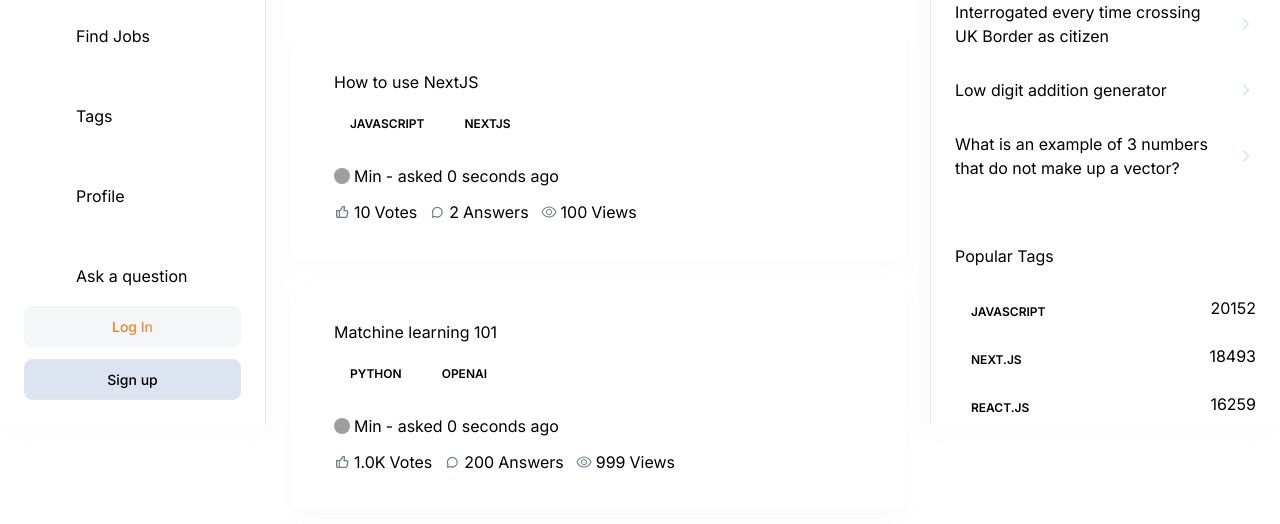
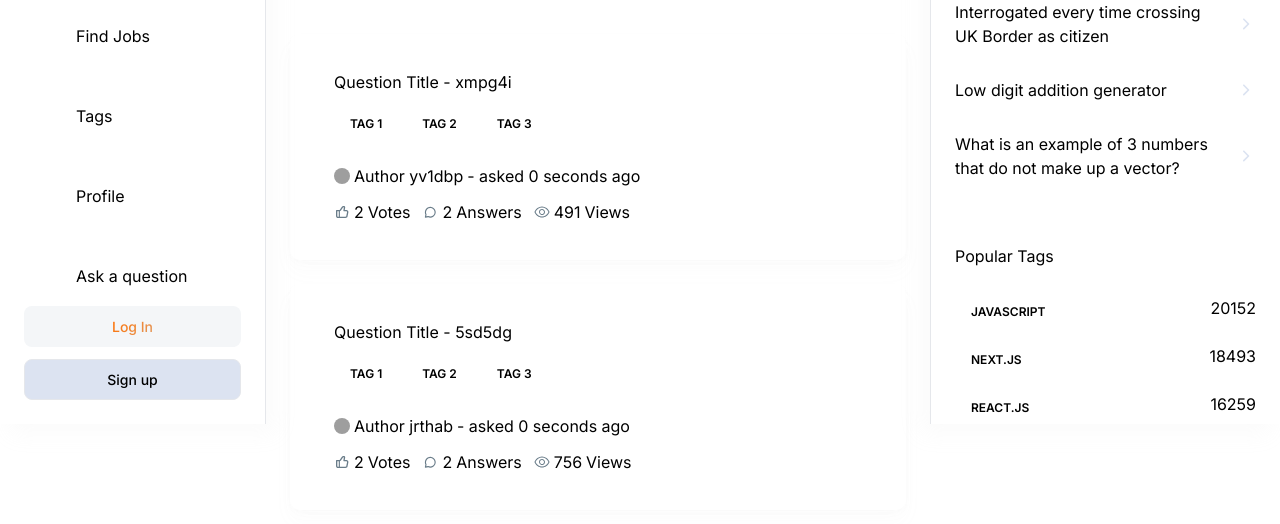
Before and after one commit to KSuphawit/minoverflow, a Next.js app: page / in a window 1280 px wide. Shown: the part 376-900 px from the top of the page. Built offline with nearby package versions, Linux system fonts and the light colour scheme; no server answers; grey boxes are pictures that could not be loaded.

Commit message:
fix: mockdata

```diff
--- a/app/(root)/(home)/page.tsx
+++ b/app/(root)/(home)/page.tsx
@@ -9,42 +9,68 @@ import Link from "next/link";
 
 const questions = [
   {
-    _id: "1",
-    title: "How to use NextJS",
+    _id: Math.random().toString(36).substring(7),
+    title: `Question Title - ${Math.random().toString(36).substring(7)}`,
     tags: [
-      { _id: "1", name: "javascript" },
-      { _id: "2", name: "nextjs" },
+      { _id: Math.random().toString(36).substring(7), name: `Tag 1` },
+      { _id: Math.random().toString(36).substring(7), name: `Tag 2` },
+      { _id: Math.random().toString(36).substring(7), name: `Tag 3` },
     ],
     author: {
-      _id: "1",
-      name: "Min",
-      picture: "https://picsum.photos/200/200",
-      clerkId: "id",
+      _id: Math.random().toString(36).substring(7),
+      name: `Author ${Math.random().toString(36).substring(7)}`,
+      picture: `https://picsum.photos/200/200`,
+      clerkId: Math.random().toString(36).substring(7),
     },
-    upvotes: 10,
-    views: 100,
-    answers: 2,
+    upvotes: [
+      Math.random().toString(36).substring(7),
+      Math.random().toString(36).substring(7),
+    ],
+    views: Math.floor(Math.random() * 1000),
+    answers: [
+      {
+        answerId: Math.random().toString(36).substring(7),
+        content: `Answer content - ${Math.random().toString(36).substring(7)}`,
+      },
+      {
+        answerId: Math.random().toString(36).substring(7),
+        content: `Answer content - ${Math.random().toString(36).substring(7)}`,
+      },
+    ],
     createdAt: new Date(),
-    clerkId: "id",
+    clerkId: Math.random().toString(36).substring(7),
   },
   {
-    _id: "2",
-    title: "Matchine learning 101",
+    _id: Math.random().toString(36).substring(7),
+    title: `Question Title - ${Math.random().toString(36).substring(7)}`,
     tags: [
-      { _id: "1", name: "python" },
-      { _id: "2", name: "openAI" },
+      { _id: Math.random().toString(36).substring(7), name: `Tag 1` },
+      { _id: Math.random().toString(36).substring(7), name: `Tag 2` },
+      { _id: Math.random().toString(36).substring(7), name: `Tag 3` },
     ],
     author: {
-      _id: "1",
-      name: "Min",
-      picture: "https://picsum.photos/200/200",
-      clerkId: "id",
+      _id: Math.random().toString(36).substring(7),
+      name: `Author ${Math.random().toString(36).substring(7)}`,
+      picture: `https://picsum.photos/200/200`,
+      clerkId: Math.random().toString(36).substring(7),
     },
-    upvotes: 1000,
-    views: 999,
-    answers: 200,
+    upvotes: [
+      Math.random().toString(36).substring(7),
+      Math.random().toString(36).substring(7),
+    ],
+    views: Math.floor(Math.random() * 1000),
+    answers: [
+      {
+        answerId: Math.random().toString(36).substring(7),
+        content: `Answer content - ${Math.random().toString(36).substring(7)}`,
+      },
+      {
+        answerId: Math.random().toString(36).substring(7),
+        content: `Answer content - ${Math.random().toString(36).substring(7)}`,
+      },
+    ],
     createdAt: new Date(),
-    clerkId: "id",
+    clerkId: Math.random().toString(36).substring(7),
   },
 ];
 
--- a/components/cards/QuestionCard.tsx
+++ b/components/cards/QuestionCard.tsx
@@ -18,11 +18,9 @@ interface QuestionProps {
     picture: string;
     clerkId: string;
   };
-  //   upvotes: string[];
-  upvotes: number;
+  upvotes: string[];
   views: number;
-  //   answers: Array<object>;
-  answers: number;
+  answers: Array<object>;
   createdAt: Date;
   clerkId?: string | null;
 }
@@ -80,16 +78,14 @@ function QuestionCard({
           <Metric
             imgUrl="/assets/icons/like.svg"
             alt="Upvotes"
-            // value={formatAndDivideNumber(upvotes.length)}
-            value={formatAndDivideNumber(upvotes)}
+            value={formatAndDivideNumber(upvotes.length)}
             title=" Votes"
             textStyles="small-medium text-dark400_light800"
           />
           <Metric
             imgUrl="/assets/icons/message.svg"
             alt="message"
-            // value={formatAndDivideNumber(answers.length)}
-            value={formatAndDivideNumber(answers)}
+            value={formatAndDivideNumber(answers.length)}
             title=" Answers"
             textStyles="small-medium text-dark400_light800"
           />
```
